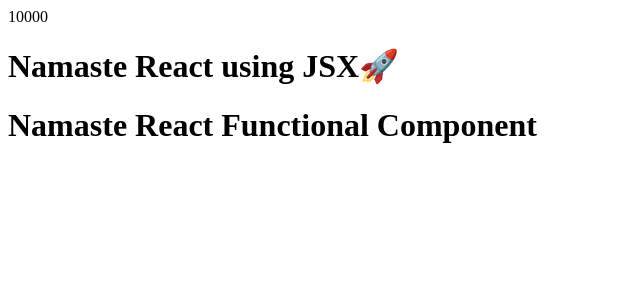
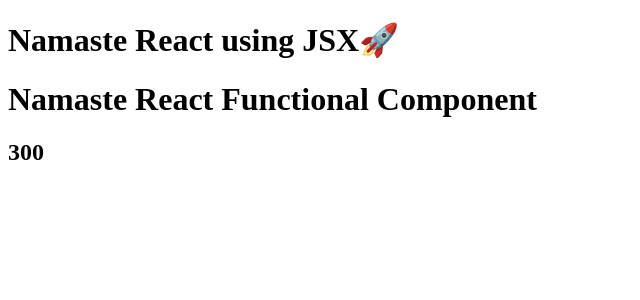
Before and after one commit to MeghanaSiddi1/ReactProject, a React (Vite) app: page / in a window 1280 px wide. Shown: the top 300 px of the page, without its empty margins (0-640 px from the left). Built offline with nearby package versions, Linux system fonts and the light colour scheme.

Commit message:
Episode 03-7th - js logic using paranthesis inside fn component one more example

```diff
--- a/App.js
+++ b/App.js
@@ -20,11 +20,12 @@
 const HeadingComponent = () => (
   <div id="container">
     {
-      number
-    /* {} Here we can write any piece of JS logic */
+      console.log("shdgfdsj")
+      /* {} Here we can write any piece of JS logic */
     }
     <Tile />
     <h1 className="heading">Namaste React Functional Component</h1>
+    <h2>{100 + 200}</h2>
   </div>
 );
 
```
